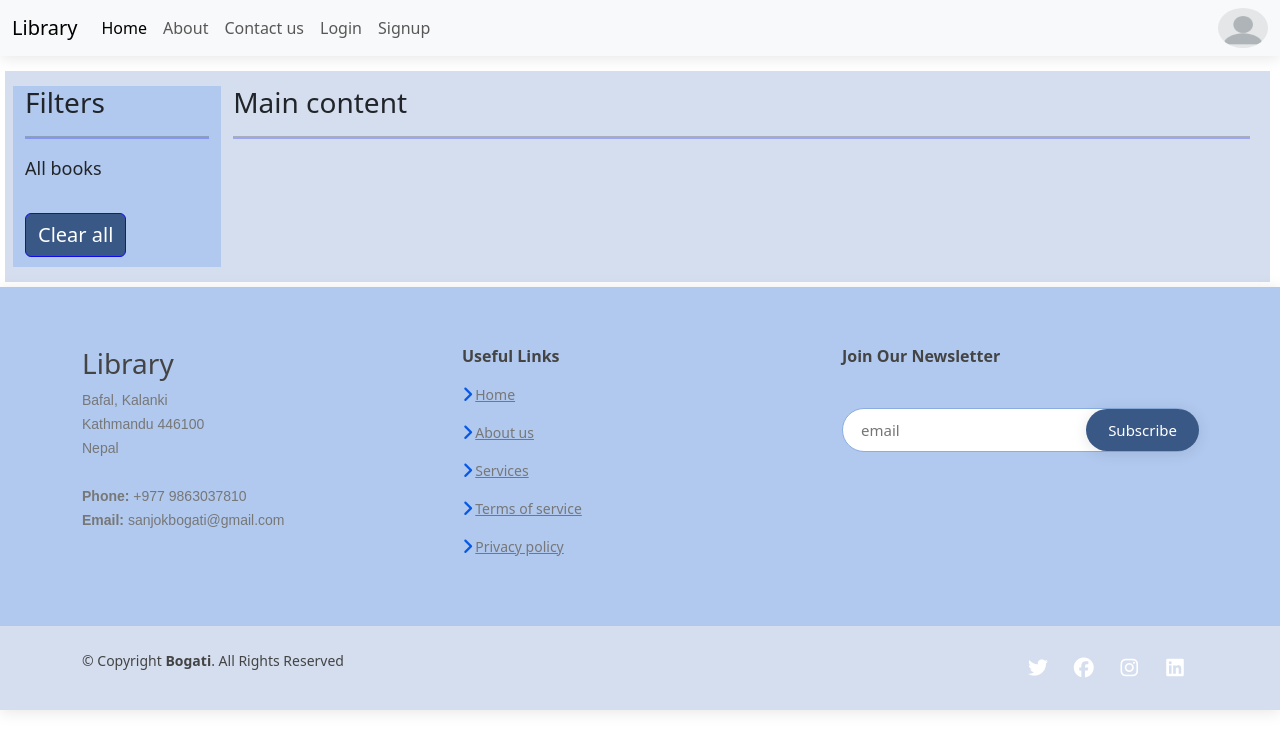
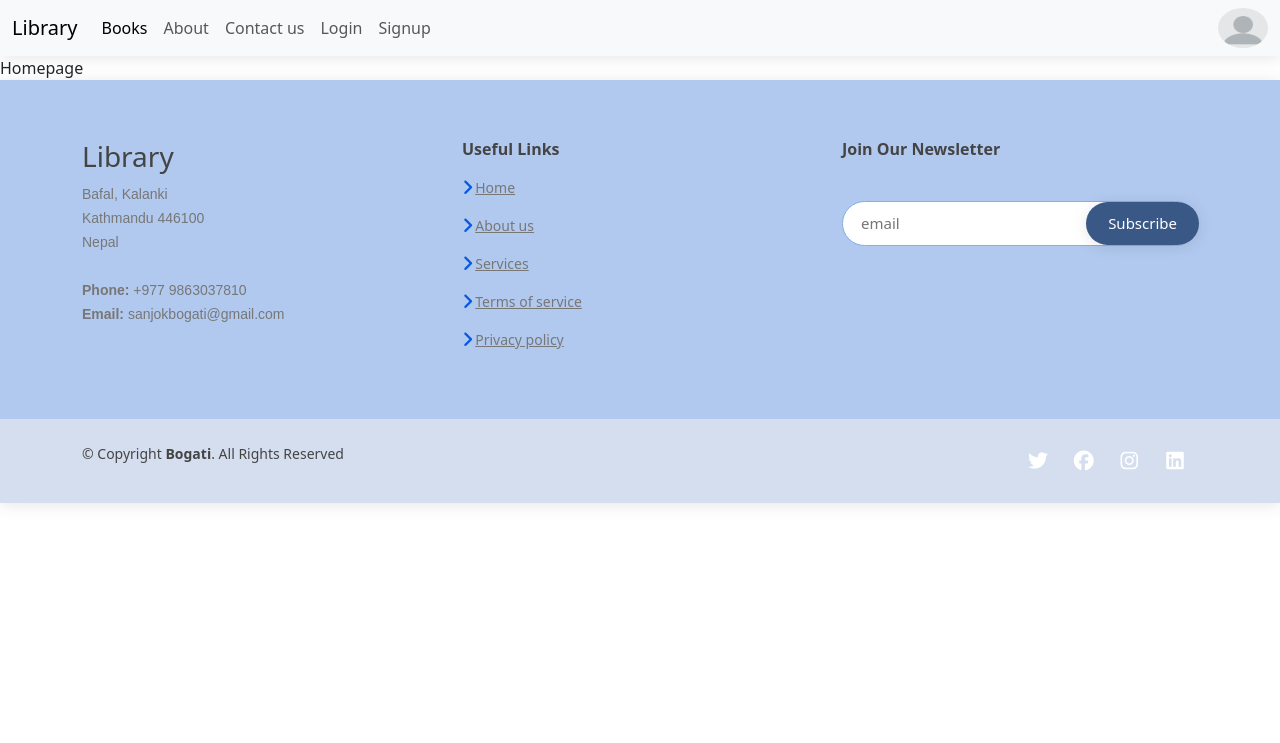
Before and after one commit to DeaaTH65/Library, a Django app: page / in a window 1280 px wide. Shown: the top 743 px of the page. Run offline with Django 4.2, Linux system fonts and the light colour scheme; data that the repository does not hold is empty; some libraries are stand-ins or nearby versions.

Commit message:
template change

```diff
--- a/main/urls.py
+++ b/main/urls.py
@@ -4,6 +4,7 @@ from . import views
 
 urlpatterns = [
     path('', views.index, name='home'),
+    path('book/', views.book, name='book'),
     path('about/', views.about, name='about'),
     path('contact/', views.contact, name='contact'),
 ]
--- a/main/views.py
+++ b/main/views.py
@@ -4,8 +4,12 @@ from .models import Category
 
 # Create your views here.
 def index(request):
+    return render(request, 'main/home.html')
+
+
+def book(request):
     category = Category.objects.all()
-    return render(request, 'main/home.html', {'category': category})
+    return render(request, 'main/book.html', {'category': category})
 
 
 def about(request):
--- a/templates/main/home.html
+++ b/templates/main/home.html
@@ -3,24 +3,5 @@
 {% block title %}Home{% endblock title %}
 
 {% block content %}
-<div class="home" id="homepage" >
-    <div class="row" id="padd">
-        <div class="col-2" id="side_bar">
-            <h3>Filters</h3>
-            <hr color="blue" size="5" />
-            <p>All books</p>
-            {% for category in category %}
-                <p>{{category.name}}</p>
-            {% endfor %}
-
-            <button class="btn rounded-xl" id="button">Clear all </button>
-        </div>
-
-        <div class="col-10" id="main_bar">
-            <h3>Main content</h3>
-            <hr color="blue" size="5" />
-
-        </div>
-    </div>
-</div>
-{% endblock content %}
+Homepage
+{% endblock %}
--- a/templates/main/navbar.html
+++ b/templates/main/navbar.html
@@ -2,14 +2,14 @@
 
 <nav class="navbar navbar-expand-lg bg-body-tertiary">
   <div class="container-fluid">
-    <a class="navbar-brand" href="#">Library</a>
+    <a class="navbar-brand" href="{% url "home" %}">Library</a>
     <button class="navbar-toggler" type="button" data-bs-toggle="collapse" data-bs-target="#navbarSupportedContent" aria-controls="navbarSupportedContent" aria-expanded="false" aria-label="Toggle navigation">
       <span class="navbar-toggler-icon"></span>
     </button>
     <div class="collapse navbar-collapse" id="navbarSupportedContent">
       <ul class="navbar-nav me-auto mb-2 mb-lg-0">
         <li class="nav-item">
-          <a class="nav-link active" aria-current="page" href="{% url "home" %}">Home</a>
+          <a class="nav-link active" aria-current="page" href="{% url "book" %}">Books</a>
         </li>
         <li class="nav-item">
           <a class="nav-link" href="{% url "about" %}">About</a>
@@ -32,11 +32,11 @@
         {% endif %}
 
 
-      {% if user.is_superuser %}
-        <li class="nav-item">
-          <a class="nav-link" href="admin/">Admin</a>
-        </li>
-      {% endif %}
+        {% if user.is_superuser %}
+          <li class="nav-item">
+            <a class="nav-link" href="admin/">Admin</a>
+          </li>
+        {% endif %}
 
       </ul>
 
```
Also changed, not shown: templates/main/book.html (added, +26 -0 lines), media/profile/Sanjok_K7A0xtz.jpg (added).
